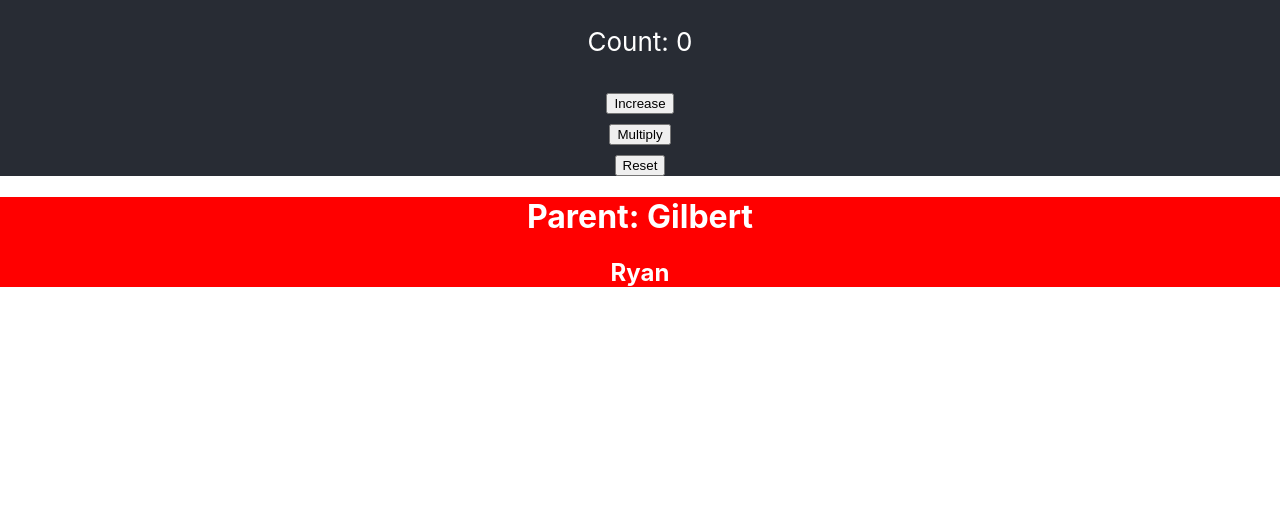
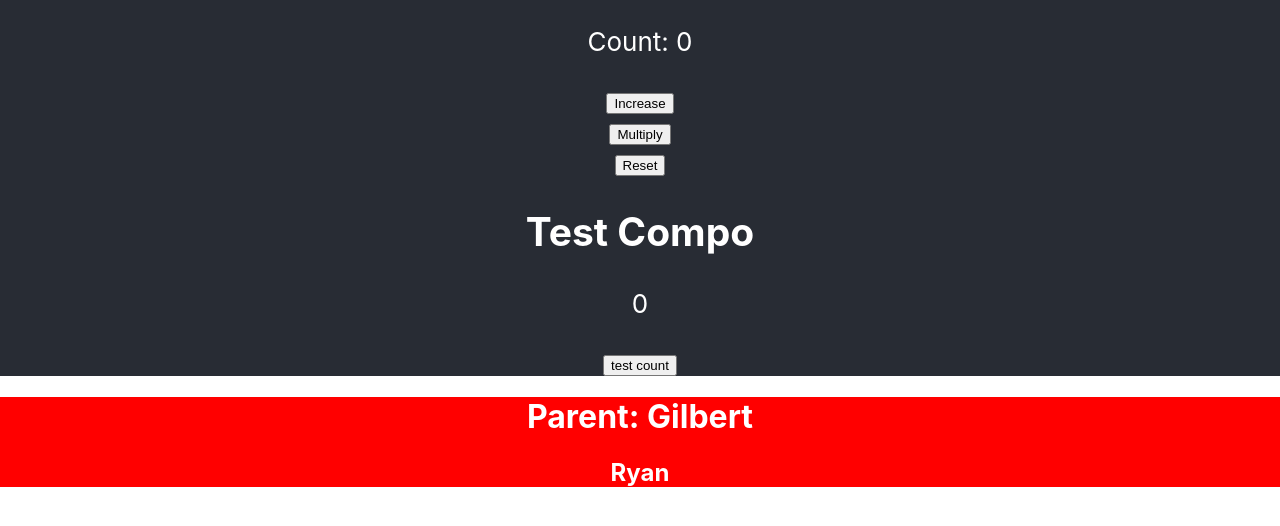
Before and after one commit to YasirHasn9/react-in-depth, a React (Create React App) app in the folder react-app/: page / in a window 1280 px wide. Shown: the top 526 px of the page. Built offline with nearby package versions, Linux system fonts and the light colour scheme.

Commit message:
use of side effect

```diff
--- a/react-app/src/App.js
+++ b/react-app/src/App.js
@@ -1,7 +1,8 @@
 
-import {useState} from "react"
+import {useState, useEffect} from "react"
 import GrandFather from "./passingDrop"
 import CountChanger from "./CountChanger"
+import TestEffects from "./sideEffects"
 import "./App.css"
 
 
@@ -45,6 +46,8 @@
         <CountChanger changeCounter={handleAdding} label="Increase"/>
         <CountChanger changeCounter={multi} label="Multiply"/>
         <CountChanger changeCounter={reset} label="Reset"/>
+
+        <TestEffects />
       </header>
       <GrandFather />
     </div>
--- /dev/null
+++ b/react-app/src/sideEffects.js
@@ -0,0 +1,33 @@
+import {useState , useEffect} from "react"
+    // side effect hook tells react to run , execute some side effects
+    // it takes 2 argument a callback function and dependency
+    // dependency is an array that contains all the props,state, vars
+    // when any of these factors changes causes the comp to run again
+function TestEffects () {
+    const [count ,setCount] = useState(0)
+
+
+    useEffect(() => {
+        // this side effect will run over any change in the component
+        console.log("side effect")
+
+        // basically, here we have access to anything global inside the function a
+        // from here we can manipulate them.
+
+        // this component will never gets executed unless the count
+        // gets updated
+      },[/* here are the dependency */ count])
+
+
+      return (
+          <div>
+              <h2>Test Compo</h2>
+              <p>{count}</p>
+              <button onClick={() => setCount(count + 1)}>
+                  test count
+              </button>
+          </div>
+      )
+}
+
+export default TestEffects
```
Also changed, not shown: 2 other files (tests, documents, lock files or other folders).
